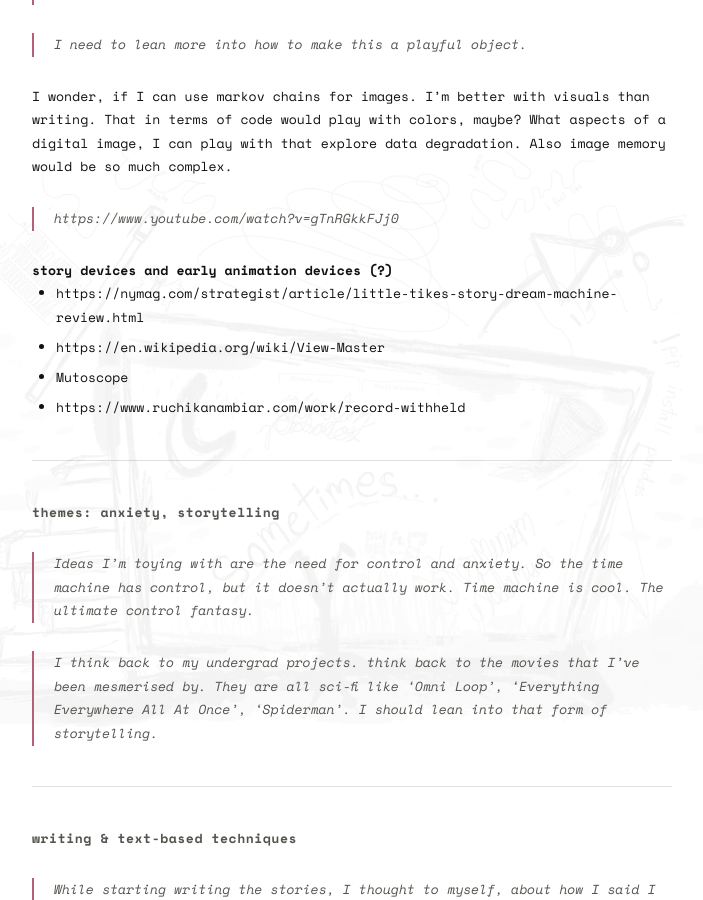
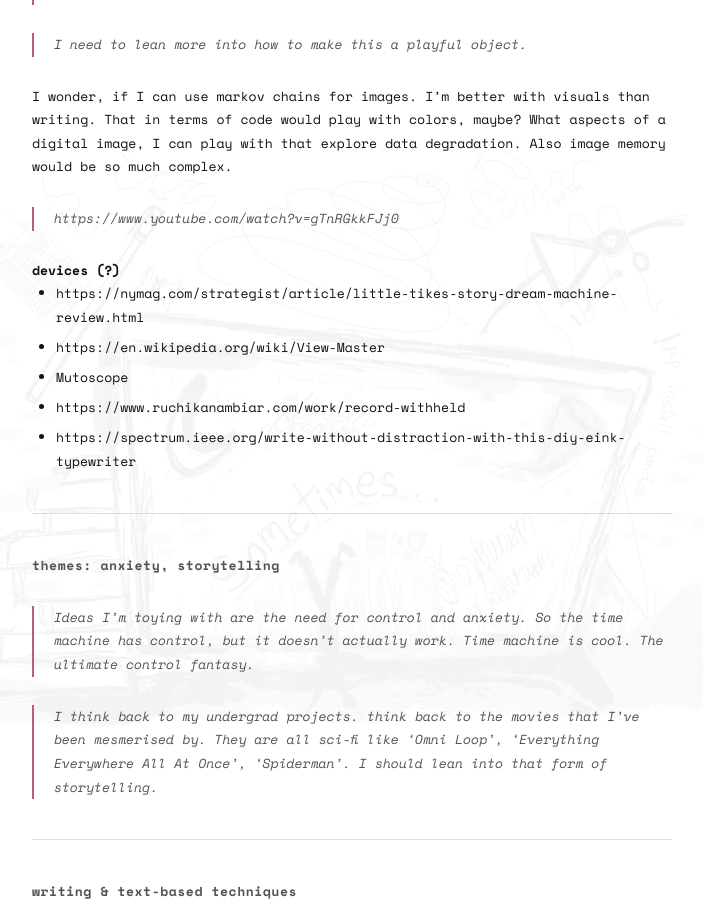
Before and after one commit to shlokamohanty/i-write-sometimes, a Jekyll site: the page built from _posts/2026-04-25-thesis-ideation.md, in a window 1280 px wide and 900 px high, scrolled down 10535 px. Shown: the whole window, without its empty margins (288-991 px from the left). Built offline with Jekyll 4.4.1, drawn with Linux system fonts in a browser that asks for light colours; some web fonts are replaced.

Commit message:
gvgvg
njkjknjnknjk

```diff
--- a/_posts/2026-04-25-thesis-ideation.md
+++ b/_posts/2026-04-25-thesis-ideation.md
@@ -230,12 +230,13 @@ I wonder, if I can use markov chains for images. I'm better with visuals than wr
 
 > https://www.youtube.com/watch?v=gTnRGkkFJj0
 
-#### story devices and early animation devices (?)
+#### devices (?)
 
 - https://nymag.com/strategist/article/little-tikes-story-dream-machine-review.html
 - https://en.wikipedia.org/wiki/View-Master
 - Mutoscope
 - https://www.ruchikanambiar.com/work/record-withheld
+- https://spectrum.ieee.org/write-without-distraction-with-this-diy-eink-typewriter
 
 ---
 
```
Also changed, not shown: _posts/.obsidian/workspace.json (+9 -9 lines).
